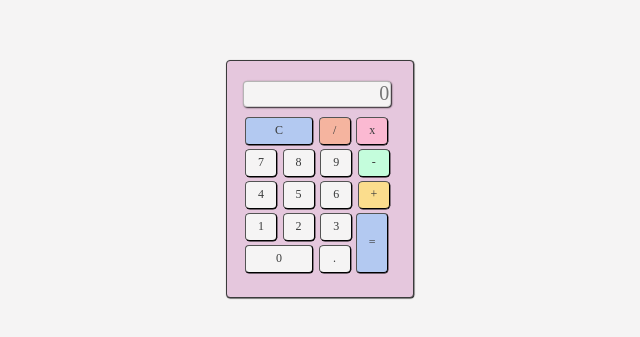
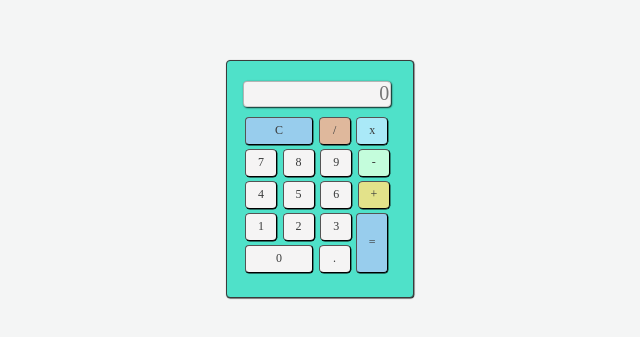
Before and after one commit to brunasiaovn/calculadora, a plain HTML site: page src/index.html in a window 1280 px wide. Shown: the part 227-564 px from the top of the page, without its empty margins (320-960 px from the left). Drawn offline with Linux system fonts and the light colour scheme.

Commit message:
Update style.css
altarei a cor da calculadora

```diff
--- a/src/style.css
+++ b/src/style.css
@@ -8,7 +8,7 @@
         align-items: center;
         justify-content: center;
         background-image: url(/fundoM.png);
-        background-color: #F5F4F4;
+        background-color: #f4f5f5;
         background-repeat: no-repeat;
         background-position: center;
     }
@@ -52,7 +52,7 @@
         margin-bottom: 10px;
         border: solid 1px #3A3B3B;
         padding: 40px;
-        background-color: #e5c7dd;
+        background-color: #4fe1c9;
         border-radius: 10px;
         box-shadow: 1px 1px 2px rgb(22, 22, 22);
         width: 385px;
@@ -82,7 +82,7 @@
       .multi{
         width: 80px;
         height: 70px;
-        background-color: #feb6d0e1;
+        background-color: #b6eafee1;
 
       }
 
```
